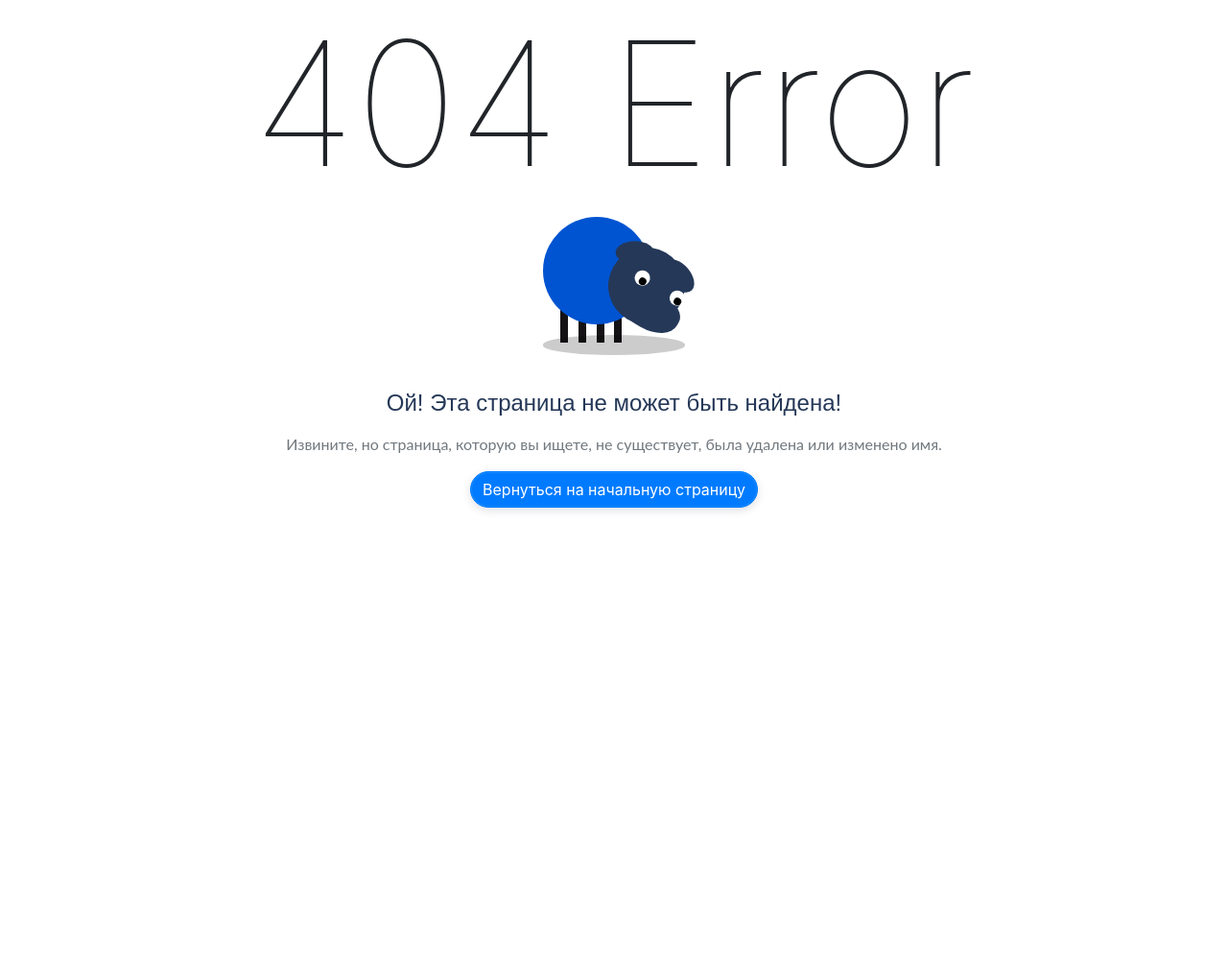
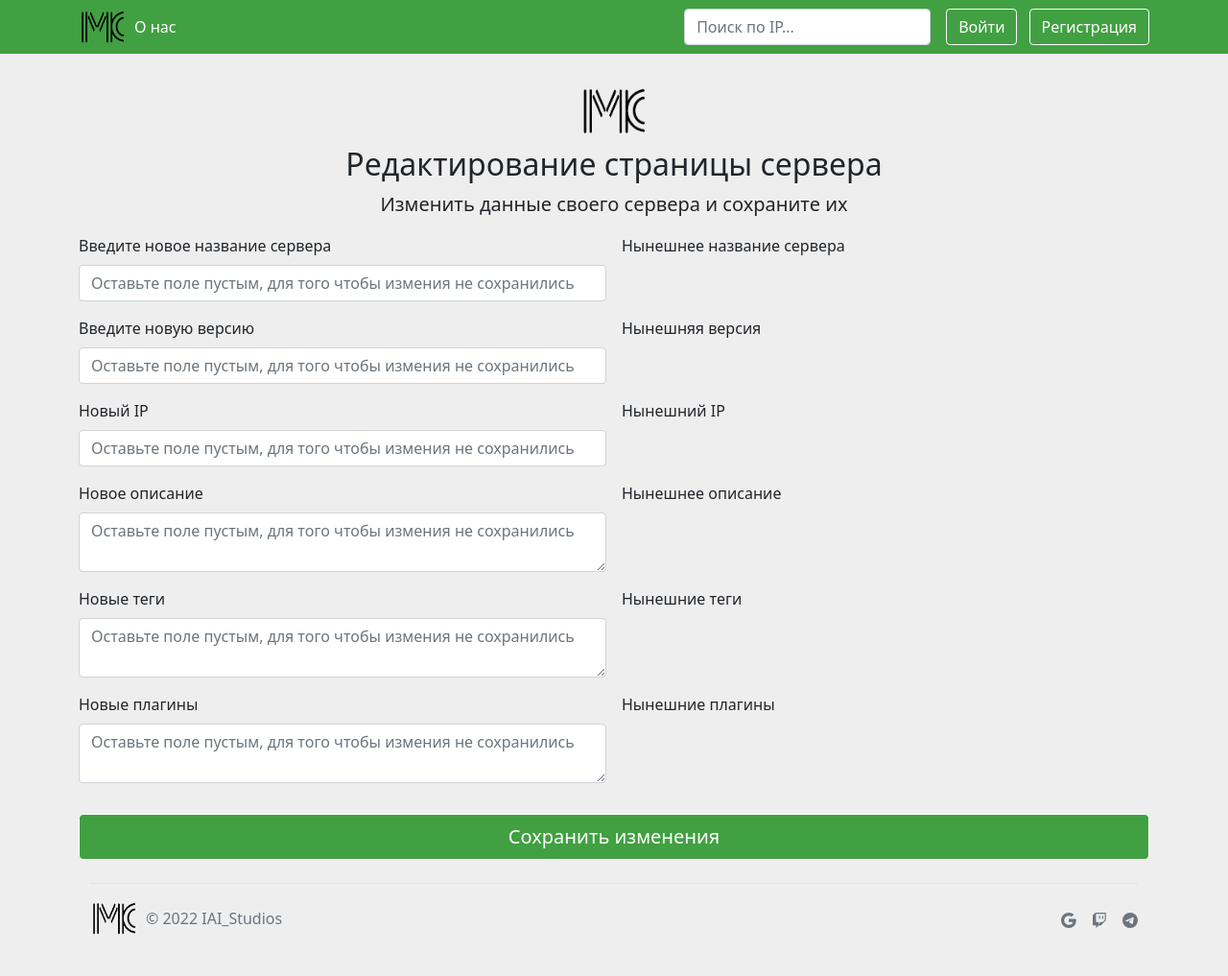
Before and after one commit to FVT34U/MCStatus, a Flask app: page /editserver in a window 1280 px wide. Shown: the whole page at 96% size. Before the commit the page ends 533 px from the top, so only its background shows below. Run offline with Flask 2, Linux system fonts and the light colour scheme; parts of the project's set-up code (start-up, migrations or seed data) failed here and were passed over; some libraries are stand-ins or nearby versions.

Commit message:
Добавил редактирование страниц сервера, поправил кноПОЧКИ, добавил кнопку выйти, добавил ввод плагинов

```diff
--- a/app.py
+++ b/app.py
@@ -282,6 +282,10 @@ def profile(user_id):
     user = User.query.filter_by(ID=user_id).first()
     return render_template('Profile.html', session=session, user=user)
 
+@app.route('/editserver')
+def editserver():
+    return render_template('Edit_Server_page.html')
+
 
 @app.errorhandler(404)
 def http_404_handler(error):
--- a/static/css/style.css
+++ b/static/css/style.css
@@ -75,9 +75,19 @@ body{
 .btn-primary:hover {
     background-color: rgb(255, 255, 255);
     color:rgb(65, 160, 65);
-    border-color: rgb(65, 160, 65);;
+    border-color: rgb(65, 160, 65);
 }
 
+.btn-primary:focus {
+    background-color:rgb(65, 160, 65);
+    border-color: rgb(255, 255, 255);
+    color: rgb(255, 255, 255);
+}
+
+
+.btn:focus, .btn:active {
+    box-shadow: none !important;
+  }
 
 .list-general-page{
     padding-top: 10%;
--- a/templates/Base.html
+++ b/templates/Base.html
@@ -23,12 +23,13 @@
               </ul>
 
             <form class="col-12 col-lg-auto mb-3 mb-lg-0 me-lg-3">
-              <input type="search" class="form-control form-control-dark" placeholder="Поиск по IP..." aria-label="Search">
+              <input type="search" class="form-control form-control-dark shadow-none" placeholder="Поиск по IP..." aria-label="Search">
             </form>
 
             <div class="text-end justify-content-end">
               {% if session['loggedIn'] == True %}
                   <a href="/profile/{{ session['userID'] }}" type="button" class="btn btn-outline-light">Профиль</a>
+                  <a href="/login" type="button" class="btn btn-outline-light me-2">Выйти</a>
               {% else %}
                   <a href="/login" type="button" class="btn btn-outline-light me-2">Войти</a>
                   <a href="/reg" type="button" class="btn btn-outline-light">Регистрация</a>
--- /dev/null
+++ b/templates/Edit_Server_page.html
@@ -0,0 +1,106 @@
+{% extends 'Base.html' %}
+
+{% block title %}
+MCStatus - Редактировать сервер
+{% endblock %}
+
+{% block body %}
+<div class="container">
+    <main>
+      <div class="text-center logo-creat-server">
+          <img class="d-block mx-auto mb-2" src="../static/Ref/logo_mc.png" alt="" width="72" height="57">
+        <h2>Редактирование страницы сервера</h2>
+        <p class="lead">Изменить данные своего сервера и сохраните их</p>
+      </div>
+        <div class="col-md-7 col-lg-12">
+          <form class="needs-validation" novalidate="" method="post">
+            <div class="row g-3">
+            <div class="col-sm-6">
+                <label for="serverName" class="form-label">Введите новое название сервера</label>
+                <input type="text" class="form-control" id="serverName" name="serverName" placeholder="Оставьте поле пустым, для того чтобы измения не сохранились" value="" required="">
+                <div class="invalid-feedback">
+                  Некорректное название сервера, используйте корректные символы
+                </div>
+            </div>
+
+            <div class="col-sm-6">
+                <label for="serverName" class="form-label">Нынешнее название сервера</label>
+                <p class="lead"></p>
+            </div>
+
+            <div class="col-sm-6">
+                <label for="version" class="form-label">Введите новую версию</label>
+                <input type="text" class="form-control" id="version" name="version" placeholder="Оставьте поле пустым, для того чтобы измения не сохранились" value="" required="">
+                <div class="invalid-feedback">
+                  Некорректная версию игры, используйте корректные символы
+                </div>
+            </div>
+
+            <div class="col-sm-6">
+                <label for="version" class="form-label">Нынешняя версия</label>
+                <p class="lead"></p>
+            </div>
+
+            <div class="col-sm-6">
+                <label for="IP" class="form-label">Новый IP</label>
+                <input type="text" class="form-control" id="IP" name="IP" placeholder="Оставьте поле пустым, для того чтобы измения не сохранились" required="">
+                <div class="invalid-feedback">
+                  Некорректный IP, используйте корректные символы
+                </div>
+            </div>
+
+            <div class="col-sm-6">
+                <label for="version" class="form-label">Нынешний IP</label>
+                <p class="lead"></p>
+            </div>
+
+
+            <div class="col-sm-6">
+              <label for="description" class="form-label">Новое описание</label>
+              <textarea class="form-control" aria-label="With textarea" id="description" name="description" placeholder="Оставьте поле пустым, для того чтобы измения не сохранились"></textarea>
+              <div class="invalid-feedback">
+                Некорректное описание, используйте корректные символы
+              </div>
+            </div>
+
+            <div class="col-sm-6">
+                <label for="description" class="form-label">Нынешнее описание</label>
+                <p class="lead"></p>
+            </div>
+
+            <div class="col-sm-6">
+                <label for="tags" class="form-label">Новые теги</label>
+                <textarea class="form-control" aria-label="With textarea" id="tags" name="tags" placeholder="Оставьте поле пустым, для того чтобы измения не сохранились"></textarea>
+                <div class="invalid-feedback">
+                    Некорректные теги, используйте корректные символы и пишите через запятую
+                </div>
+            </div>
+
+            <div class="col-sm-6">
+                  <label for="tags" class="form-label">Нынешние теги</label>
+                  <p class="lead"></p>
+            </div>
+
+            <div class="col-sm-6">
+                <label for="plagins" class="form-label">Новые плагины</label>
+                <textarea class="form-control" aria-label="With textarea" id="plagins" name="plagins" placeholder="Оставьте поле пустым, для того чтобы измения не сохранились"></textarea>
+                <div class="invalid-feedback">
+                    Некорректные плагины, используйте корректные символы и пишите через запятую
+                </div>
+            </div>
+
+            <div class="col-sm-6">
+                  <label for="description" class="form-label">Нынешние плагины</label>
+                  <p class="lead"></p>
+            </div>
+
+            <div class="flash"></div>
+
+            <a href="/profile">
+              <button class="w-100 btn btn-primary btn-lg" type="submit">Сохранить изменения</button>
+            </a>
+          </form>
+        </div>
+      </div>
+    </main>
+{% endblock %}
```
Also changed, not shown: templates/Create_server_page.html (+8 -0 lines), templates/Profile.html (+13 -3 lines), templates/Server_page.html (+6 -6 lines).
